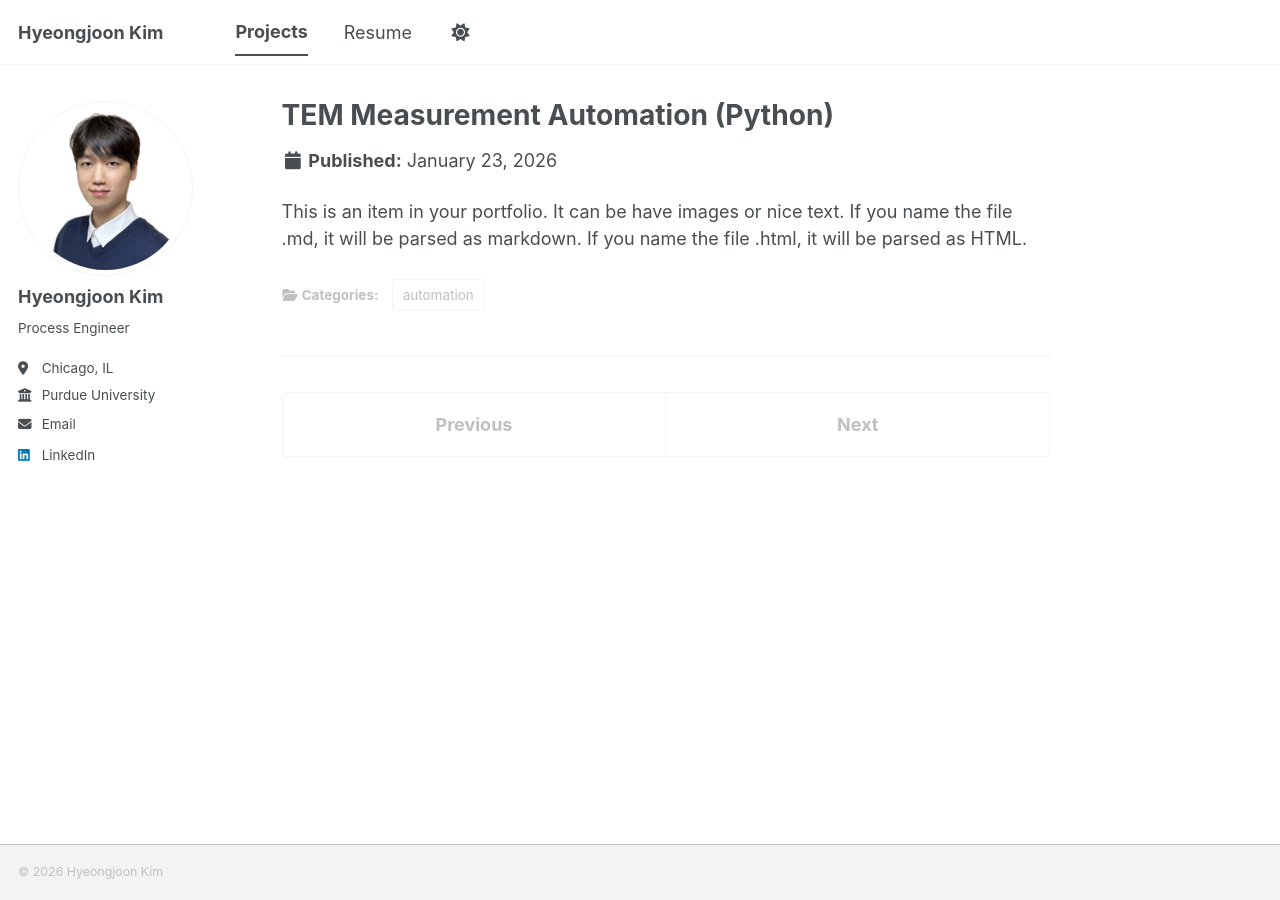
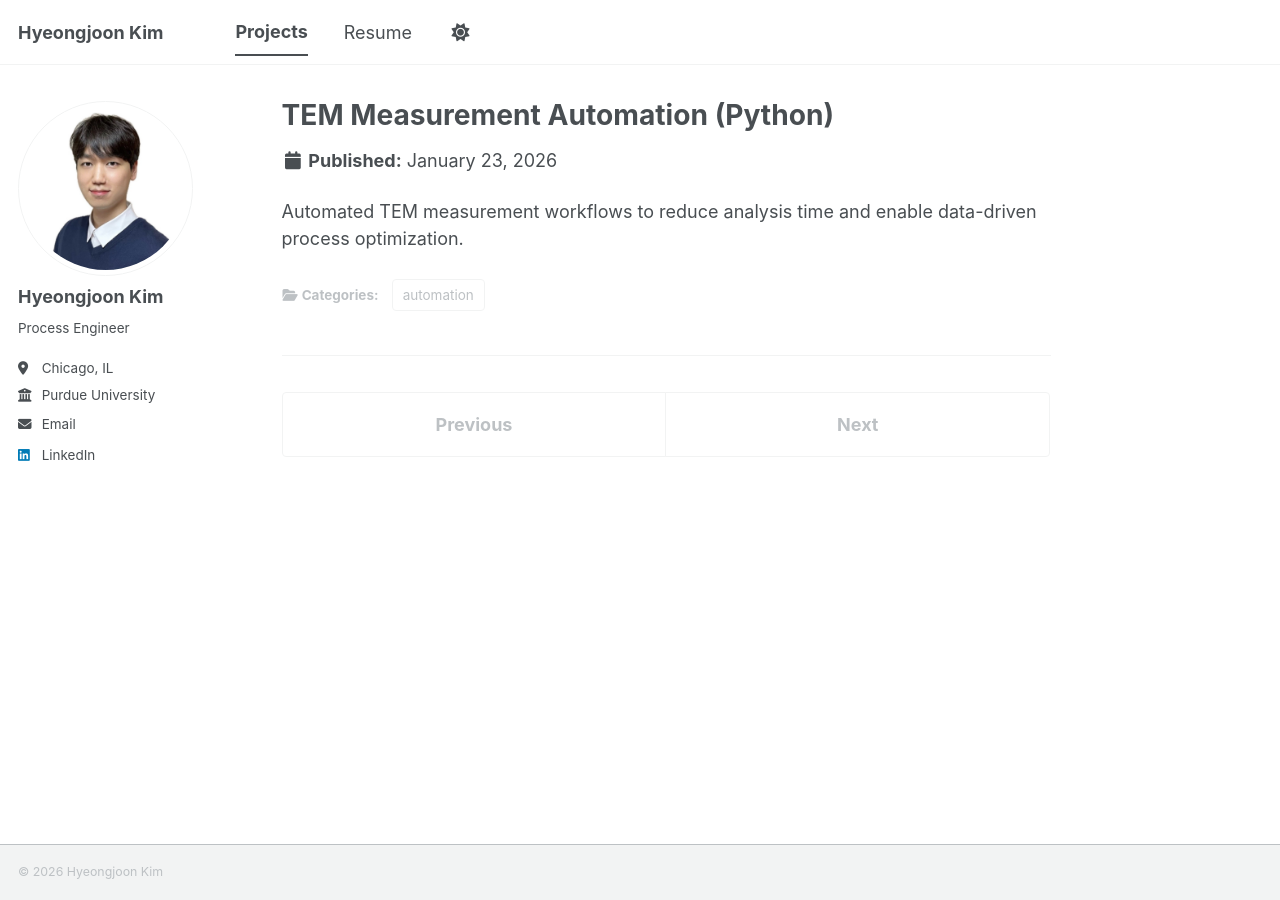
Before and after one commit to joonk1214/joonk1214.github.io, a Jekyll site: the page built from _portfolio/portfolio-2.html, in a window 1280 px wide. Built offline with Jekyll 4.4.1, drawn with Linux system fonts in a browser that asks for light colours; a script bundle is joined from its source files by our own code; library files that are not in the unit come from our copies.

Commit message:
Update portfolio-2.html

```diff
--- a/_portfolio/portfolio-2.html
+++ b/_portfolio/portfolio-2.html
@@ -1,8 +1,8 @@
 ---
 title: "TEM Measurement Automation (Python)"
-excerpt: "Automated TEM measurement workflows to reduce analysis time and enable data-driven process optimization <br/><img src='/images/500x300.png'>"
+excerpt: "<img src='/images/500x300.png'>"
 collection: portfolio
 category: automation
 ---
 
-This is an item in your portfolio. It can be have images or nice text. If you name the file .md, it will be parsed as markdown. If you name the file .html, it will be parsed as HTML.
+Automated TEM measurement workflows to reduce analysis time and enable data-driven process optimization.
```
